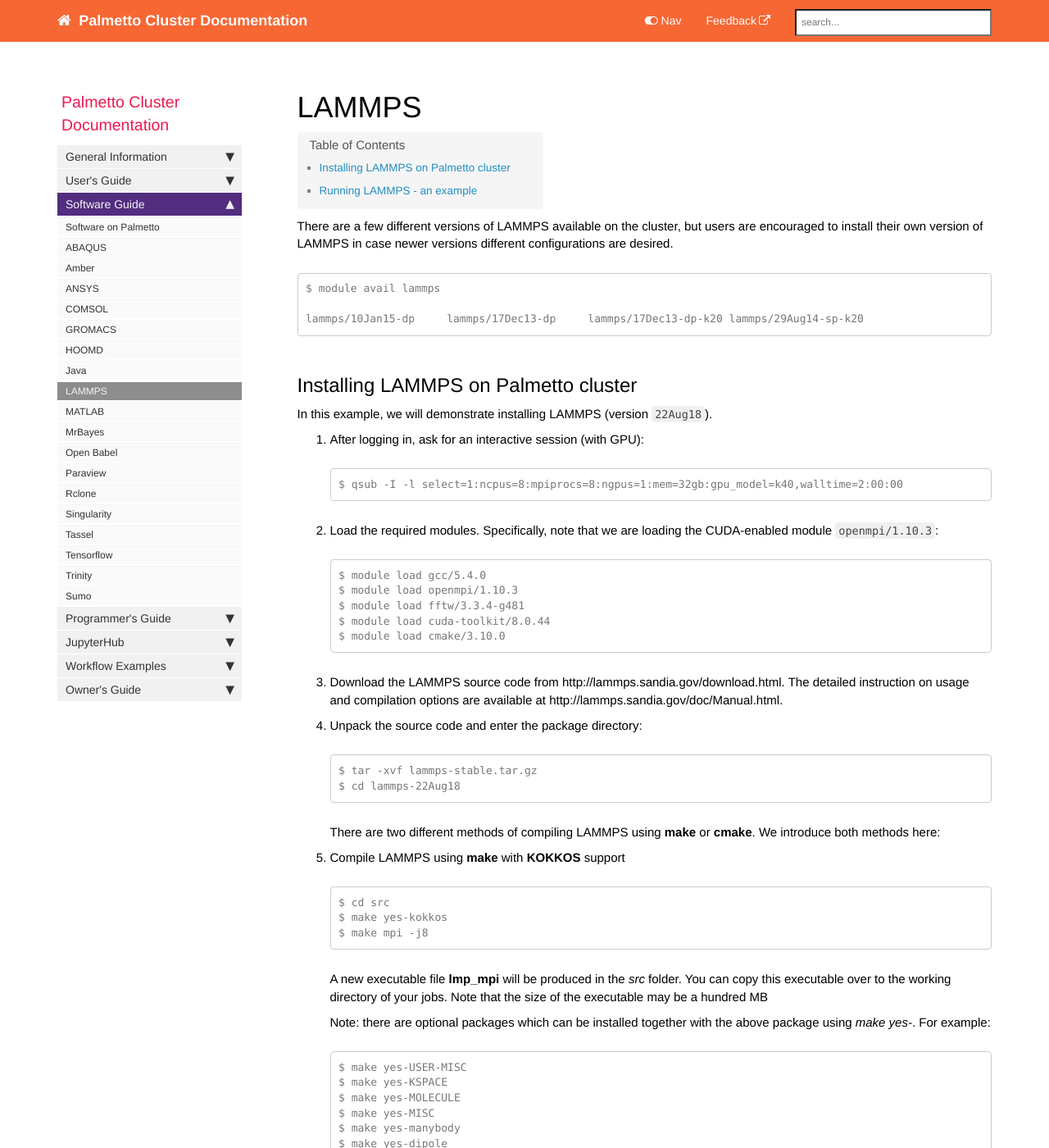
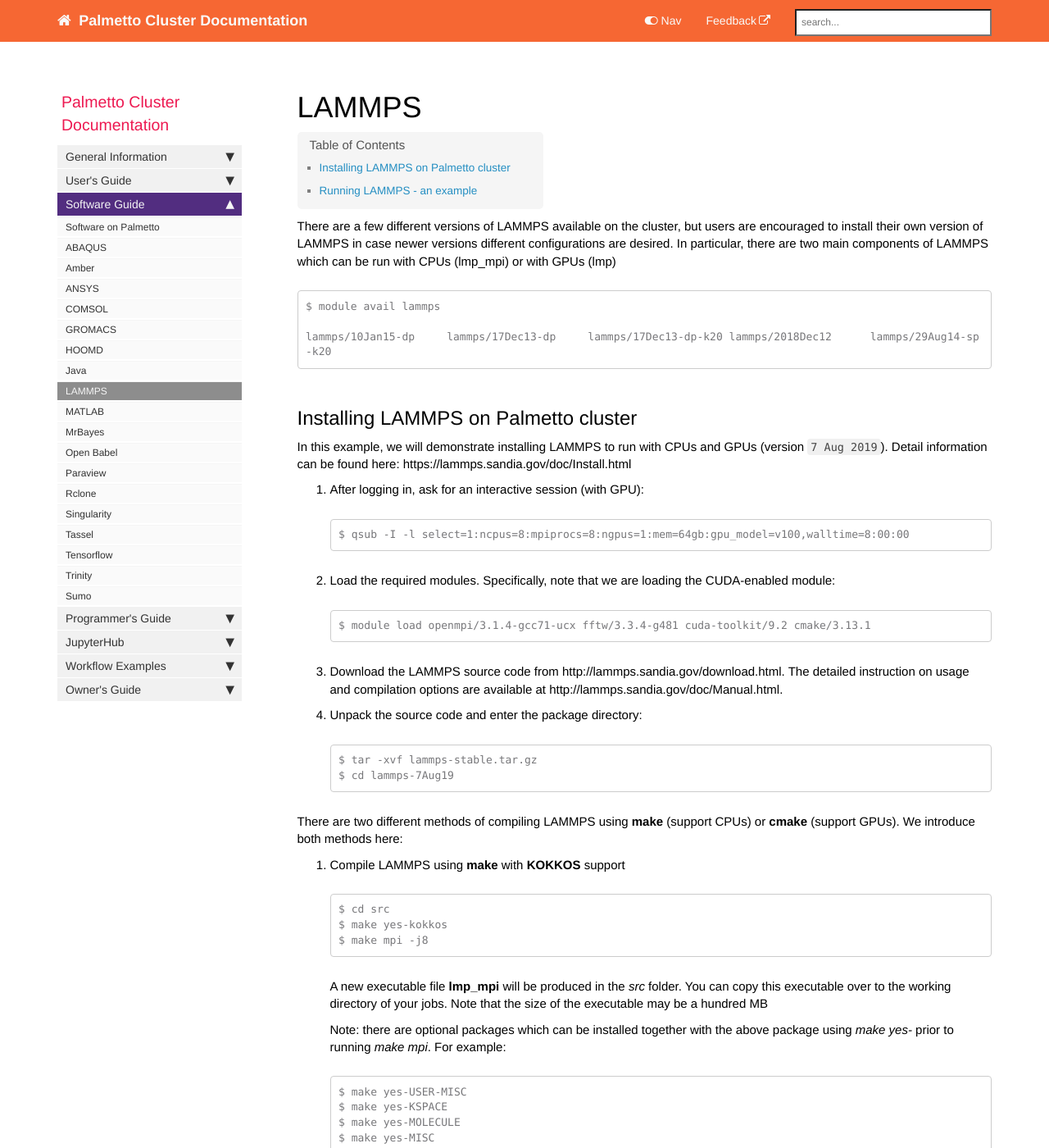
Before and after one commit to clemsonciti/palmetto-documentation, a Jekyll site: the page built from pages/documentation/software_lammps.md, in a window 1280 px wide and 1400 px high. Shown: the whole window at 82% size. Built offline with Jekyll 4.4.1, drawn with Linux system fonts in a browser that asks for light colours; nearby versions of some CDN libraries; comment, search, counter and statistics services are not loaded; some of the changed text lies outside the part shown.

Commit message:
Update software_lammps.md

```diff
--- a/pages/documentation/software_lammps.md
+++ b/pages/documentation/software_lammps.md
@@ -8,32 +8,30 @@
 There are a few different versions of LAMMPS available on the cluster,
 but users are encouraged to install their own version of LAMMPS
 in case newer versions different configurations are desired.
+In particular, there are two main components of LAMMPS which can be run with CPUs (lmp_mpi) or with GPUs (lmp)
 
 ~~~
 $ module avail lammps
 
-lammps/10Jan15-dp     lammps/17Dec13-dp     lammps/17Dec13-dp-k20 lammps/29Aug14-sp-k20
+lammps/10Jan15-dp     lammps/17Dec13-dp     lammps/17Dec13-dp-k20 lammps/2018Dec12      lammps/29Aug14-sp-k20
 ~~~
 
 ## Installing LAMMPS on Palmetto cluster
 
-In this example, we will demonstrate installing LAMMPS (version `22Aug18`).
+In this example, we will demonstrate installing LAMMPS to run with CPUs and GPUs (version `7 Aug 2019`).
+Detail information can be found here: https://lammps.sandia.gov/doc/Install.html
 
 1.  After logging in, ask for an interactive session (with GPU):
 
     ~~~
-    $ qsub -I -l select=1:ncpus=8:mpiprocs=8:ngpus=1:mem=32gb:gpu_model=k40,walltime=2:00:00
+    $ qsub -I -l select=1:ncpus=8:mpiprocs=8:ngpus=1:mem=64gb:gpu_model=v100,walltime=8:00:00
     ~~~
 
 2.  Load the required modules. Specifically, note that we are loading the CUDA-enabled
-module `openmpi/1.10.3`:
+module:
 
     ~~~~
-    $ module load gcc/5.4.0
-    $ module load openmpi/1.10.3
-    $ module load fftw/3.3.4-g481
-    $ module load cuda-toolkit/8.0.44
-    $ module load cmake/3.10.0
+    $ module load openmpi/3.1.4-gcc71-ucx fftw/3.3.4-g481 cuda-toolkit/9.2 cmake/3.13.1
     ~~~~
 
 3.  Download the LAMMPS source code from http://lammps.sandia.gov/download.html.
@@ -44,9 +42,10 @@
 
     ~~~
     $ tar -xvf lammps-stable.tar.gz
-    $ cd lammps-22Aug18
+    $ cd lammps-7Aug19
     ~~~
-There are two different methods of compiling LAMMPS using **make** or **cmake**. We introduce both methods here:
+
+There are two different methods of compiling LAMMPS using **make** (support CPUs) or **cmake** (support GPUs). We introduce both methods here:
 
 5.  Compile LAMMPS using **make** with **KOKKOS**  support
 
@@ -58,7 +57,7 @@
 
     A new executable file **lmp_mpi** will be produced in the *src* folder. You can copy this executable over to the working directory of your jobs. Note that the size of the executable may be a hundred MB
 
-    Note: there are optional packages which can be installed together with the above package using *make yes-*. For example:
+    Note: there are optional packages which can be installed together with the above package using *make yes-* prior to running *make mpi*. For example:
 
     ~~~
     $ make yes-USER-MISC
@@ -80,11 +79,11 @@
     ~~~
     $ mkdir build
     $ cd build
-    $ cmake ../cmake/ -DPKG_GPU=on -DGPU_API=cuda -DGPU_PREC=double -DGPU_ARCH=sm_35 -DCUDA_CUDA_LIBRARY=/usr/lib64/nvidia/libcuda.so -DFFMPEG_EXECUTABLE=/software/ffmpeg/3.3.2/bin/ffmpeg
+    $ cmake ../cmake/ -DPKG_GPU=on -DGPU_API=cuda -DGPU_PREC=double -DGPU_ARCH=sm_70 -DCUDA_CUDA_LIBRARY=/usr/lib64/libcuda.so -DFFMPEG_EXECUTABLE=/software/ffmpeg/3.3.2/bin/ffmpeg -DPKG_MC=on -DPKG_REPLICA=on -DPKG_SNAP=on -DPKG-MANYBODY=on -DPKG_USER-MEAMC=on -DPKG_USER-MISC=on -DPKG_MISC=on
     $ make -j8
     ~~~
 
-    In the above script; the *-DGPU_ARCH=sm_35* was used because the gpu_model was set at Kepler (k40). Please refer to the above [guideline](https://github.com/lammps/lammps/blob/master/cmake/README.md) for setting particular gpu architecture
+    In the above script; the *-DGPU_ARCH=sm_70* was used because the gpu_model was set at Volta (v100). Please refer to the above [guideline](https://github.com/lammps/lammps/blob/master/cmake/README.md) for setting particular gpu architecture
 
     Note: there are optional packages which can be installed together with the above package using *-D[Options]=on*. For example:
 
@@ -97,7 +96,7 @@
 
 ## Running LAMMPS - an example
 
-Several existing examples are in the installed folder: *lammps-22Aug18/examples/*
+Several existing examples are in the installed folder: *lammps-7Aug19/examples/*
 Detailes description of all examples are [here](https://lammps.sandia.gov/doc/Examples.html#).
 In order to run the example, simply copy the executable files created from step 5 and 6 to particular example folder and follow the **README** for detailed description on how to run.
 
@@ -106,12 +105,11 @@
 
 ~~~
 #PBS -N accelerate
-#PBS -l select=1:ncpus=8:mpiprocs=8:ngpus=1:mem=32gb,walltime=1:00:00
+#PBS -l select=1:ncpus=8:mpiprocs=8:ngpus=1:gpu_model=v100:mem=64gb,walltime=1:00:00
 #PBS -j oe
 
 module purge
-module load gcc/5.4.0
-module load openmpi/1.10.3
+openmpi/3.1.4-gcc71-ucx
 
 mpirun -np 8 lmp -sf gpu < in.lj        # 8 MPI, 8 MPI/GPU
 ~~~
```
